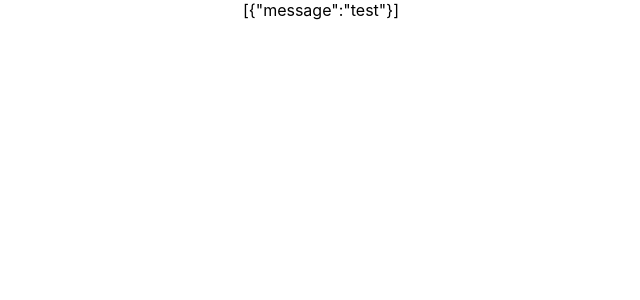
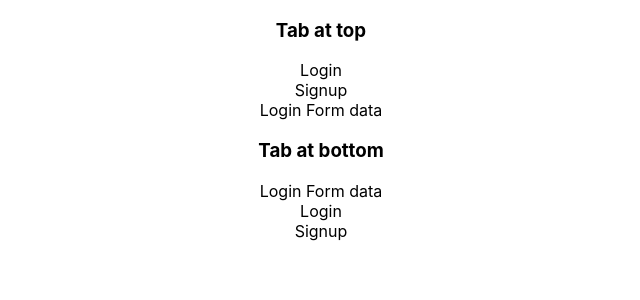
Before and after one commit to kirandash/react-hooks, a React (Create React App) app in the folder concepts/: page / in a window 1280 px wide. Shown: the top 300 px of the page, without its empty margins (319-959 px from the left). Built offline with nearby package versions, Linux system fonts and the light colour scheme.

Commit message:
39. Customize Component render positions - Tabs

```diff
--- a/concepts/src/App.js
+++ b/concepts/src/App.js
@@ -8,7 +8,8 @@ import './App.css';
 // import CleanUp from './components/32CleanUp';
 // import CleanUp from './components/33UseCleanUp';
 // import AsyncAwait from './components/34AsyncAwait';
-import UseEffectRenderProps from './components/36UseEffectRenderProps';
+// import UseEffectRenderProps from './components/36UseEffectRenderProps';
+import TabsComponent from './components/39Tabs';
 
 function App() {
   return (
@@ -20,7 +21,8 @@ function App() {
       {/* <FetchData /> */}
       {/* <CleanUp /> */}
       {/* <AsyncAwait /> */}
-      <UseEffectRenderProps />
+      {/* <UseEffectRenderProps /> */}
+      <TabsComponent />
     </div>
   );
 }
--- /dev/null
+++ b/concepts/src/components/39Tabs.jsx
@@ -0,0 +1,52 @@
+import React, { useState } from 'react'
+
+
+function Tabs({ data, tabsPosition = "top" }) {
+  const [activeIndex, setActiveIndex] = useState(0)
+
+  const tabs = (<div data-reach-tab-list>
+    {data.map((tab, index) =>  {
+      const isActive = index === activeIndex
+      return (
+        <div
+          data-reach-tab
+          key={index}
+          className={isActive ? "active" : ""}
+          onClick={() => setActiveIndex(index)}>
+            {tab.label}
+        </div>
+      )
+    })}
+  </div>);
+  const panels = (<div data-reach-tab-panels>
+    {data[activeIndex].content}
+  </div>);
+
+  return (
+    <div data-reach-tabs>
+      {/* Note: we can use array to render JSX */}
+      {tabsPosition === 'bottom' ? [panels,tabs] : [tabs, panels]}
+    </div>
+  )
+}
+
+export default function TabsComponent() {
+  const tabData = [
+    {
+      label: "Login",
+      content: <div>Login Form data</div>
+    },
+    {
+      label: "Signup",
+      content: <div>Signup Form data</div>
+    }
+  ]
+  return (<div>
+    <h3>Tab at top</h3>
+    {/* Default tab positions: top */}
+    <Tabs data={tabData} />
+    <h3>Tab at bottom</h3>
+    {/* Default tab positions: bottom */}
+    <Tabs data={tabData} tabsPosition="bottom" />
+  </div>)
+}
```
Also changed, not shown: 1 other file (tests, documents, lock files or other folders).
